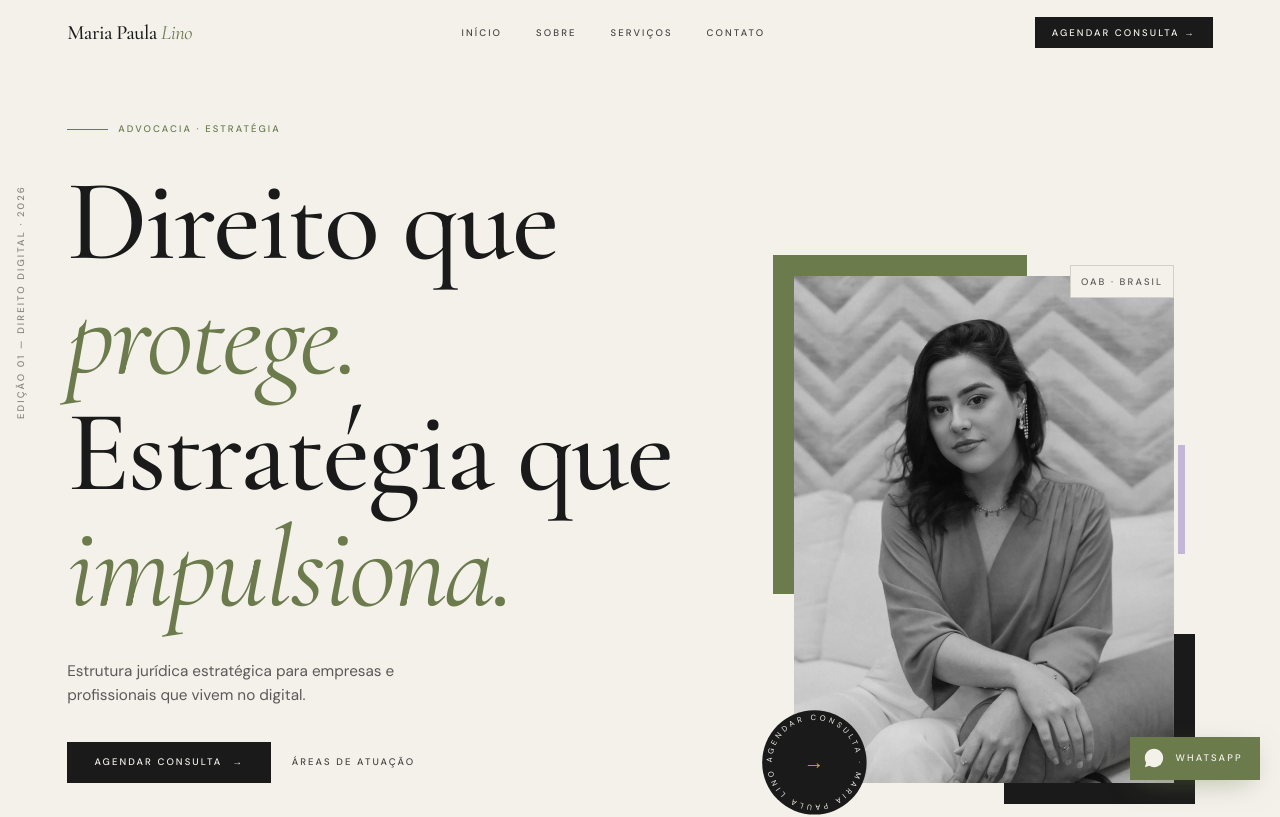
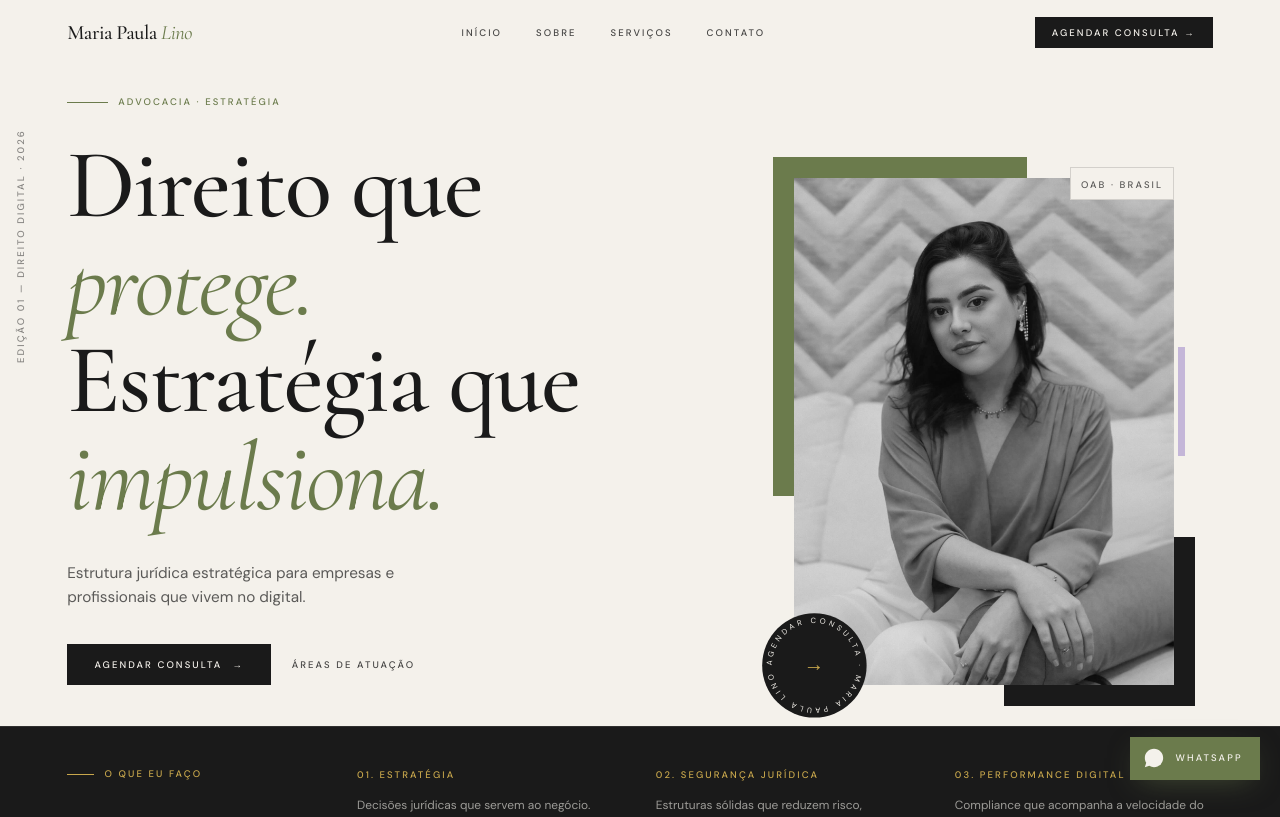
Before and after one commit to anacquesta/mariapaula-project, a React (Vite) app: page / in a window 1280 px wide. Shown: the top 817 px of the page. Built offline with nearby package versions, Linux system fonts and the light colour scheme; the HTML template or start-up script is replaced by a standard one.

Commit message:
style: reduce hero font size and padding to fit viewport

```diff
--- a/src/components/site/Hero.tsx
+++ b/src/components/site/Hero.tsx
@@ -2,7 +2,7 @@ import portrait from "@/assets/portrait.jpg";
 
 const Hero = () => {
   return (
-    <section id="inicio" className="relative pt-28 md:pt-36 pb-12 md:pb-16 overflow-hidden">
+    <section id="inicio" className="relative pt-20 md:pt-28 pb-8 md:pb-12 overflow-hidden">
       {/* decorative side label */}
       <div className="hidden lg:block absolute left-6 top-1/2 -translate-y-1/2 -rotate-90 origin-left">
         <span className="label-caps text-foreground/50">Edição 01 — Direito Digital · 2026</span>
@@ -16,7 +16,7 @@ const Hero = () => {
             <span className="label-caps text-olive">Advocacia · Estratégia</span>
           </div>
 
-          <h1 className="display text-[3.4rem] sm:text-7xl md:text-8xl lg:text-[8.5rem] leading-[0.92]">
+          <h1 className="display text-[3.2rem] sm:text-6xl md:text-7xl lg:text-[7.2rem] leading-[0.92]">
             Direito que <br />
             <span className="italic-serif text-olive">protege.</span>
             <br />
```
